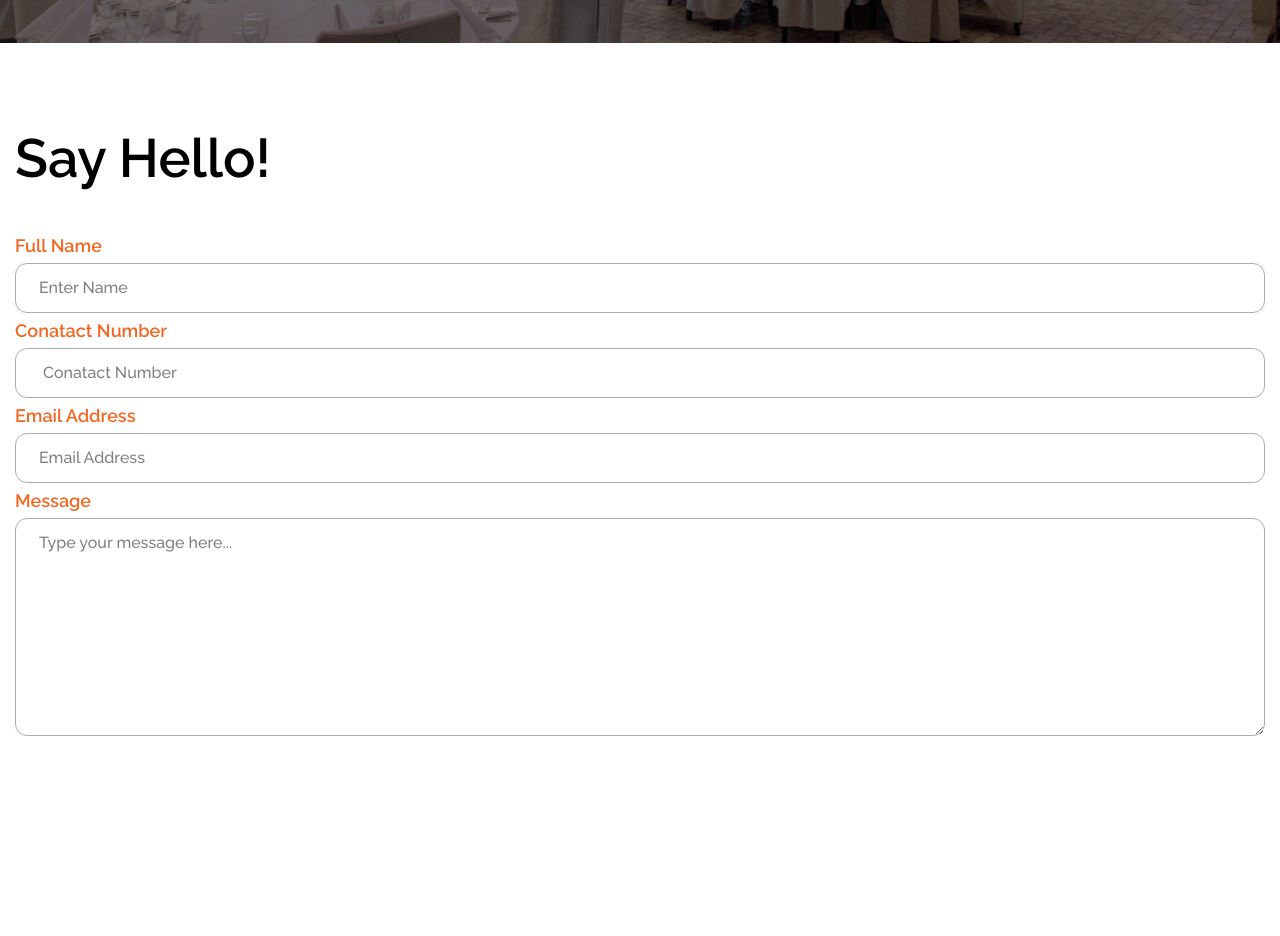
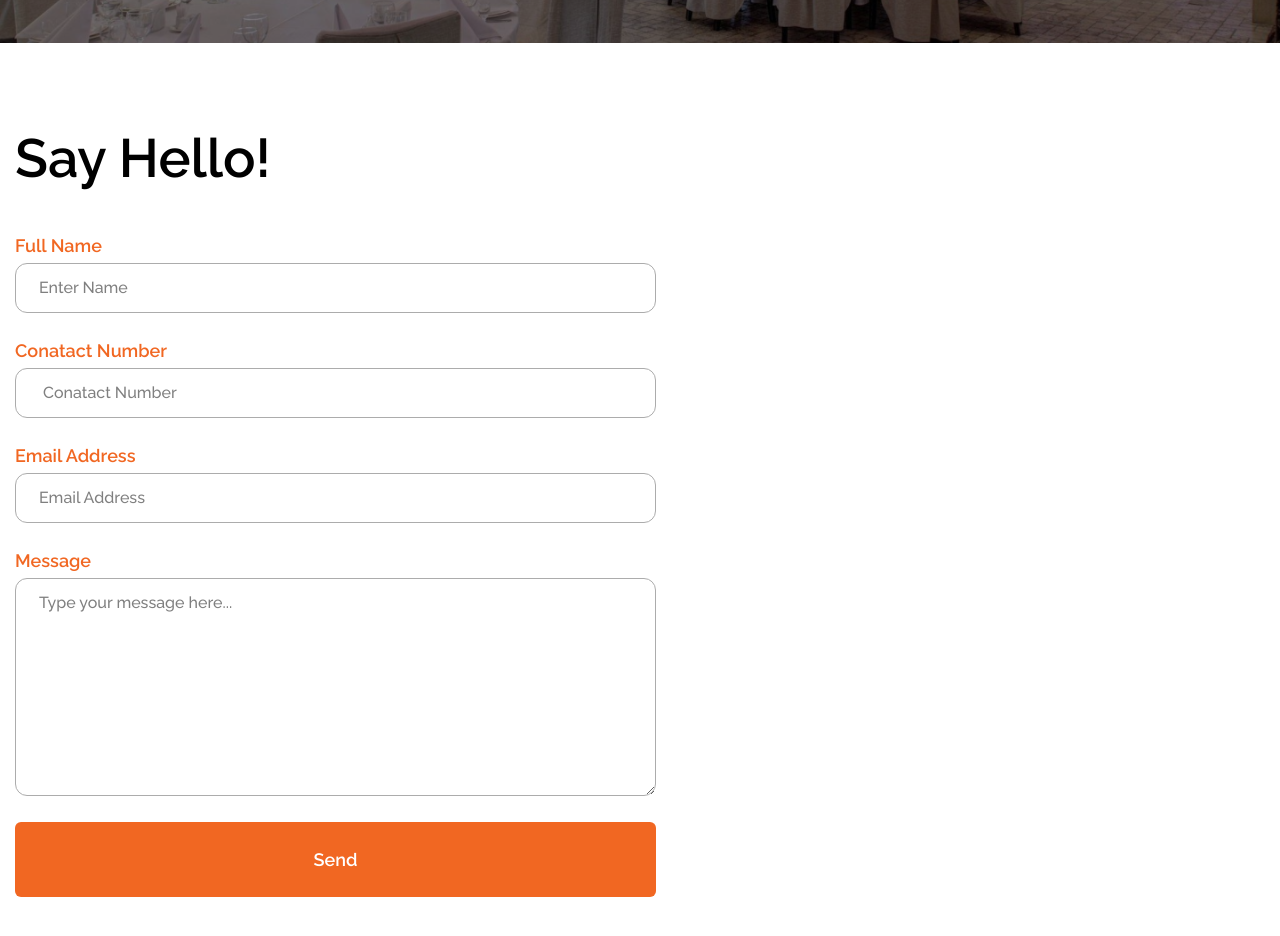
Before and after one commit to Roni006/10sEvent, a React (Vite) app: page /contact-us in a window 1280 px wide. Shown: the part 400-1336 px from the top of the page. Before the commit the page ends 1222 px from the top, so only its background shows below. Built offline with nearby package versions, Linux system fonts and the light colour scheme.

Commit message:
measuring some margin padduning

```diff
--- a/src/pages/ContactBody.jsx
+++ b/src/pages/ContactBody.jsx
@@ -6,13 +6,15 @@ const ContactBody = () => {
     <>
       <section className="py-20">
         <Container>
-          <div>
-            <div>
+          <div className="  items-center gap-25">
+            {/* left part  */}
+            <div className="max-w-[641px]  ">
               <h1 className="font-raleway text-[54px] text-[#000000] leading-17.5 font-semibold">
                 Say Hello!
               </h1>
 
               <form action="#" className="mt-8.75">
+                <div className="flex flex-col gap-5">
                   {/* name  */}
                   <div>
                     <label className="text-[18px] text-[#f16722] leading-8.75 font-semibold font-raleway mb-2">
@@ -66,8 +68,13 @@ const ContactBody = () => {
                       placeholder="Type your message here..."
                     ></textarea>
                   </div>
+                  <button className="bg-[#f16722] py-5 px-45 w-full rounded-md font-raleway font-semibold text-[18px] leading-8.75 text-white cursor-pointer">
+                    Send
+                  </button>
+                </div>
               </form>
             </div>
+            {/* right part  */}
             <div></div>
           </div>
         </Container>
```
Lines whose indentation alone changed are shown as unchanged.
